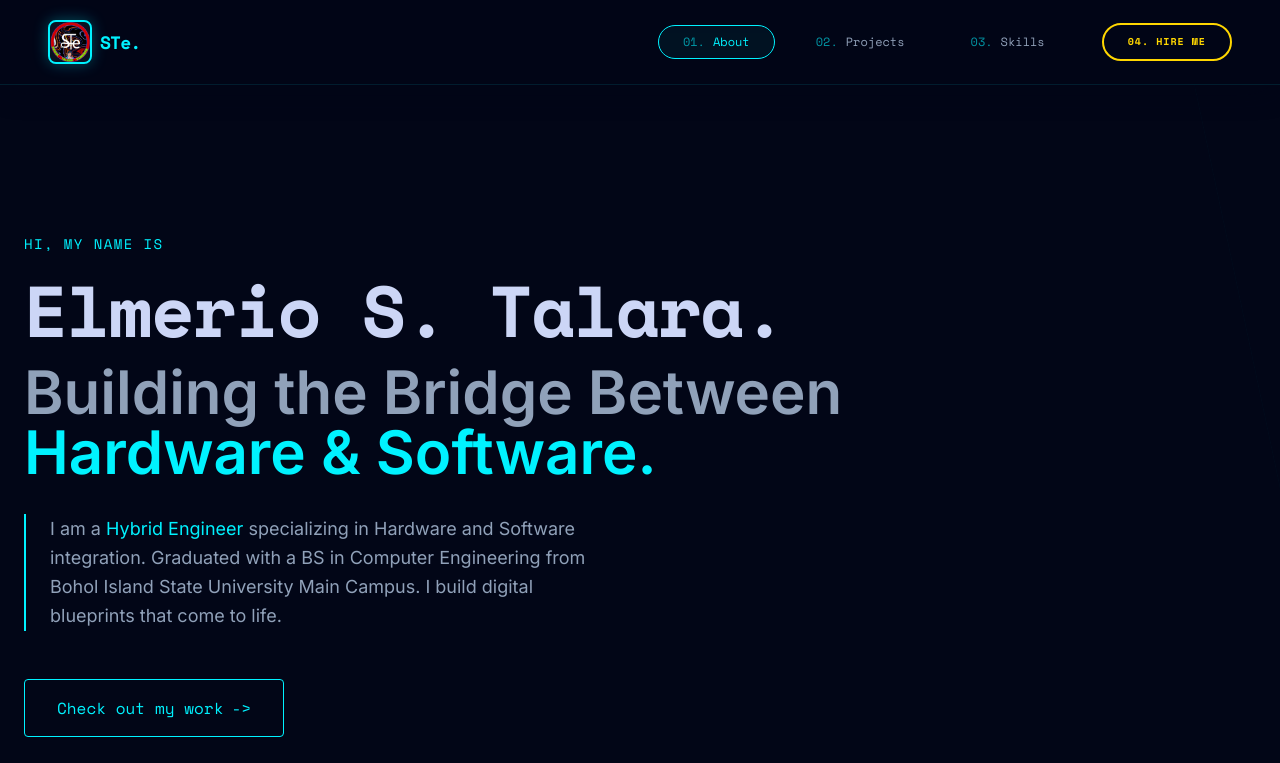
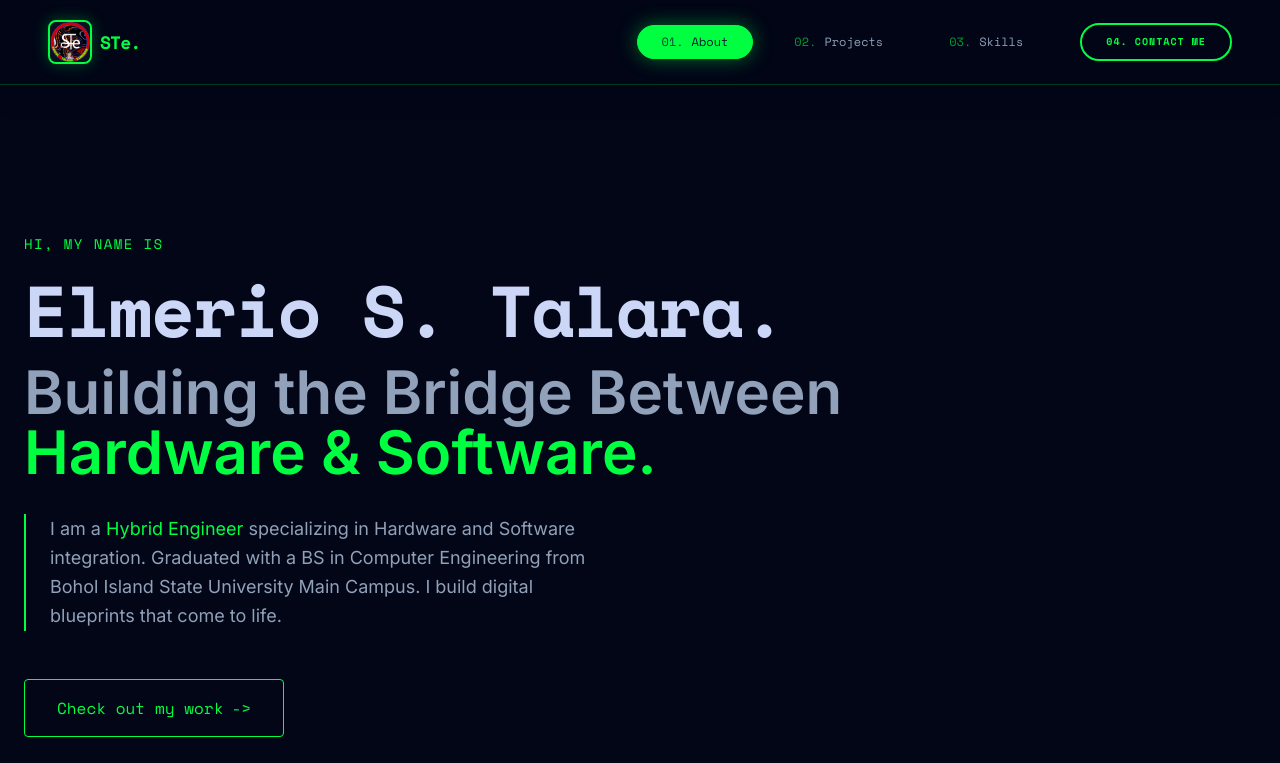
Before and after one commit to ELMER369-code/elmerio-s-talara-portfolio, a React (Vite) app: page / in a window 1280 px wide. Shown: the top 763 px of the page. Built offline with nearby package versions, Linux system fonts and the light colour scheme; no server answers; the database is empty.

Commit message:
UI: Hacker Vibe transition with Neon Green, updated Contact Me button and active section highlighting

```diff
--- a/src/index.css
+++ b/src/index.css
@@ -12,11 +12,11 @@
   --color-slate-lightest: #ccd6f6;
   --color-silver: #ccd6f6;
 
-  --color-cyan: #00f2ff;
-  /* More vibrant electric cyan */
-  --color-cyan-electric: #00f2ff;
-  --color-cyan-dim: rgba(0, 242, 255, 0.1);
-  --color-gold-premium: #ffd700;
+  --color-cyan: #00ff41;
+  /* Hacker Neon Green */
+  --color-cyan-electric: #00ff41;
+  --color-cyan-dim: rgba(0, 255, 65, 0.1);
+  --color-gold-premium: #00ff41;
 
   --font-mono: "Space Mono", "Courier Prime", monospace;
   --font-sans: "Inter", sans-serif;
@@ -25,11 +25,11 @@
 
     0%,
     100% {
-      box-shadow: 0 0 5px rgba(0, 242, 255, 0.2), inset 0 0 2px rgba(0, 242, 255, 0.1);
+      box-shadow: 0 0 5px rgba(0, 255, 65, 0.2), inset 0 0 2px rgba(0, 255, 65, 0.1);
     }
 
     50% {
-      box-shadow: 0 0 20px rgba(0, 242, 255, 0.6), inset 0 0 5px rgba(0, 242, 255, 0.3);
+      box-shadow: 0 0 20px rgba(0, 255, 65, 0.6), inset 0 0 5px rgba(0, 255, 65, 0.3);
     }
   }
 
@@ -37,13 +37,13 @@
 
     0%,
     100% {
-      box-shadow: 0 0 10px rgba(255, 215, 0, 0.3);
-      border-color: rgba(255, 215, 0, 0.5);
+      box-shadow: 0 0 10px rgba(0, 255, 65, 0.3);
+      border-color: rgba(0, 255, 65, 0.5);
     }
 
     50% {
-      box-shadow: 0 0 25px rgba(255, 215, 0, 0.8);
-      border-color: #ffd700;
+      box-shadow: 0 0 25px rgba(0, 255, 65, 0.8);
+      border-color: #00ff41;
     }
   }
 }
--- a/src/views/pages/Home.tsx
+++ b/src/views/pages/Home.tsx
@@ -35,14 +35,13 @@ const Home = () => {
             <a
                 href={href}
                 className={`
-                    px-6 py-2 rounded-full border transition-all duration-500 font-mono text-xs relative group
+                    px-6 py-2 rounded-full border transition-all duration-300 font-mono text-xs relative group
                     ${isActive
-                        ? 'border-cyan-electric text-cyan-electric bg-cyan-electric/5'
-                        : 'border-transparent text-slate-400 hover:text-silver hover:border-navy-lighter'}
+                        ? 'border-cyan-electric text-navy bg-cyan-electric shadow-[0_0_20px_rgba(0,255,65,0.4)]'
+                        : 'border-transparent text-slate-400 hover:text-cyan-electric hover:border-cyan-electric/30'}
                 `}
-                style={isActive ? { animation: 'nav-glow 3s infinite ease-in-out' } : {}}
             >
-                <span className="text-cyan-electric/60 group-hover:text-cyan-electric mr-2">{number}.</span>
+                <span className={`${isActive ? 'text-navy/80' : 'text-cyan-electric/60'} group-hover:text-cyan-electric mr-2`}>{number}.</span>
                 {label}
             </a>
         );
@@ -51,12 +50,12 @@ const Home = () => {
     return (
         <div className="bg-navy-deep min-h-screen">
             {/* Top Navigation Bar (Enhanced) */}
-            <nav className="sticky top-0 bg-navy-deep/80 backdrop-blur-xl flex justify-between items-center px-6 md:px-12 py-5 font-mono text-sm z-[100] border-b border-cyan-electric/10 shadow-[0_10px_30px_-10px_rgba(2,6,23,0.7)] transition-all duration-500">
+            <nav className="sticky top-0 bg-navy-deep/90 backdrop-blur-xl flex justify-between items-center px-6 md:px-12 py-5 font-mono text-sm z-[100] border-b border-cyan-electric/20 shadow-[0_10px_30px_-10px_rgba(2,6,23,0.9)] transition-all duration-500">
                 <div
                     onClick={() => window.scrollTo({ top: 0, behavior: 'smooth' })}
                     className="flex items-center gap-2 group cursor-pointer"
                 >
-                    <div className="w-11 h-11 border-2 border-cyan-electric rounded-lg overflow-hidden shadow-[0_0_15px_rgba(0,242,255,0.3)] group-hover:scale-110 transition-all duration-300 bg-navy-light">
+                    <div className="w-11 h-11 border-2 border-cyan-electric rounded-lg overflow-hidden shadow-[0_0_15px_rgba(0,255,65,0.3)] group-hover:scale-110 transition-all duration-300 bg-navy-light">
                         <img src="/assets/logo.png" alt="Logo" className="w-full h-full object-cover" />
                     </div>
                     <span className="text-cyan-electric font-bold tracking-tighter text-lg group-hover:text-silver transition-colors">STe.</span>
@@ -70,12 +69,12 @@ const Home = () => {
                     <a
                         href="#contact"
                         className={`
-                            ml-4 px-6 py-2.5 rounded-full border-2 border-gold-premium text-gold-premium font-bold tracking-widest uppercase text-[10px]
-                            transition-all duration-300 hover:scale-105 active:scale-95
+                            ml-4 px-6 py-2.5 rounded-full border-2 border-cyan-electric text-cyan-electric font-bold tracking-widest uppercase text-[10px]
+                            transition-all duration-300 hover:scale-105 active:scale-95 bg-transparent hover:bg-cyan-electric hover:text-navy
                         `}
                         style={{ animation: 'hire-me-glow 2s infinite ease-in-out' }}
                     >
-                        04. Hire Me
+                        04. Contact Me
                     </a>
                 </div>
             </nav>
```
